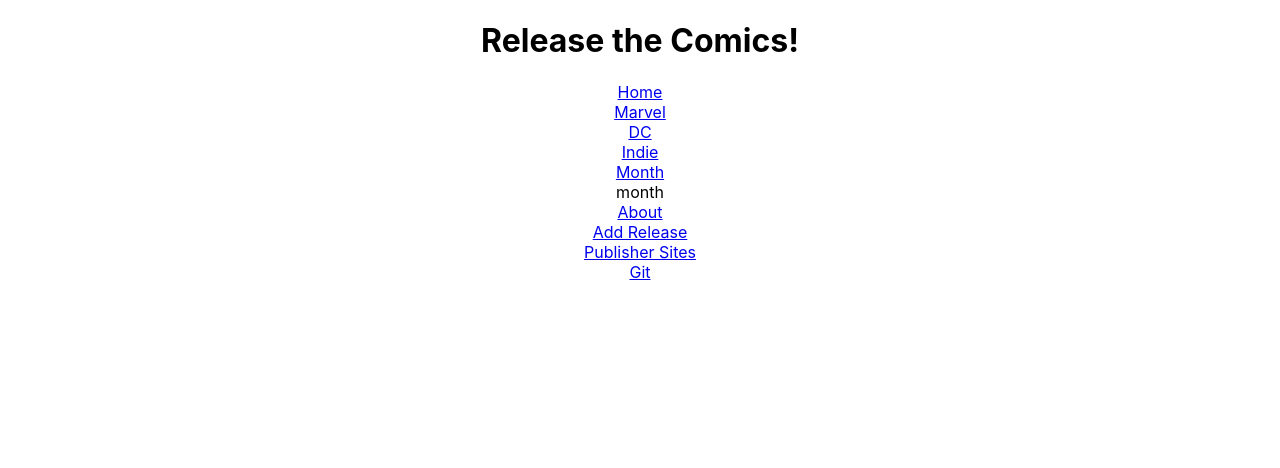
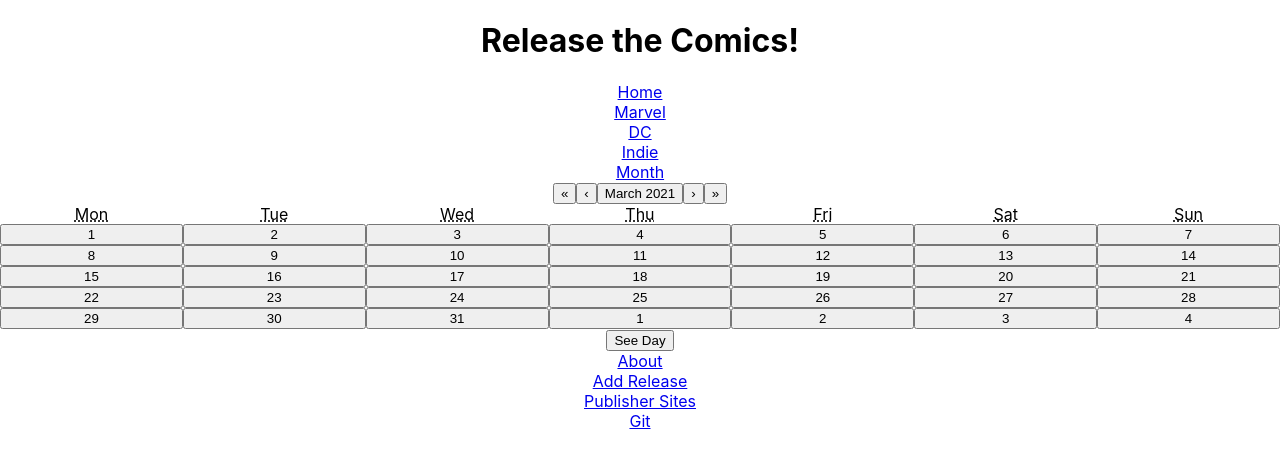
Before and after one commit to foremanlb/comic-release, a React (Create React App) app: page /month in a window 1280 px wide. Shown: the top 468 px of the page. Built offline with nearby package versions, Linux system fonts and the light colour scheme; no server answers.

Commit message:
day links properly

```diff
--- a/src/App.js
+++ b/src/App.js
@@ -22,8 +22,7 @@
 
   async function getData() {
     const resp = await axios.get(baseURL, config)
-    console.log(resp.data.records
-  )
+    console.log(resp.data.records)
   }
 
   return (
--- a/src/components/Month.jsx
+++ b/src/components/Month.jsx
@@ -1,9 +1,34 @@
 import React from 'react'
+import Calendar from 'react-calendar'
+import { useState, useEffect } from 'react'
+import {Link, useHistory} from 'react-router-dom'
 
 export default function Month() {
+  const [value, onChange] = useState(new Date())
+  const [dayLink, setDayLink] = useState('')
+  let history = useHistory()
+
+  function clickDay(value, event) {
+    const day = value.toISOString()
+    setDayLink(day.slice(0, 10))
+  }
+
+  function checkDay() {
+    if (dayLink === '') {
+      alert('Select Day First')
+    } else {
+      history.push(`/day/${dayLink}`)
+    }
+  }
+
   return (
     <div>
-      month
+      <Calendar
+        onChange={onChange}
+        value={value}
+        onClickDay={clickDay}
+      />
+      <button onClick={checkDay}>See Day</button>
     </div>
   )
 }
```
